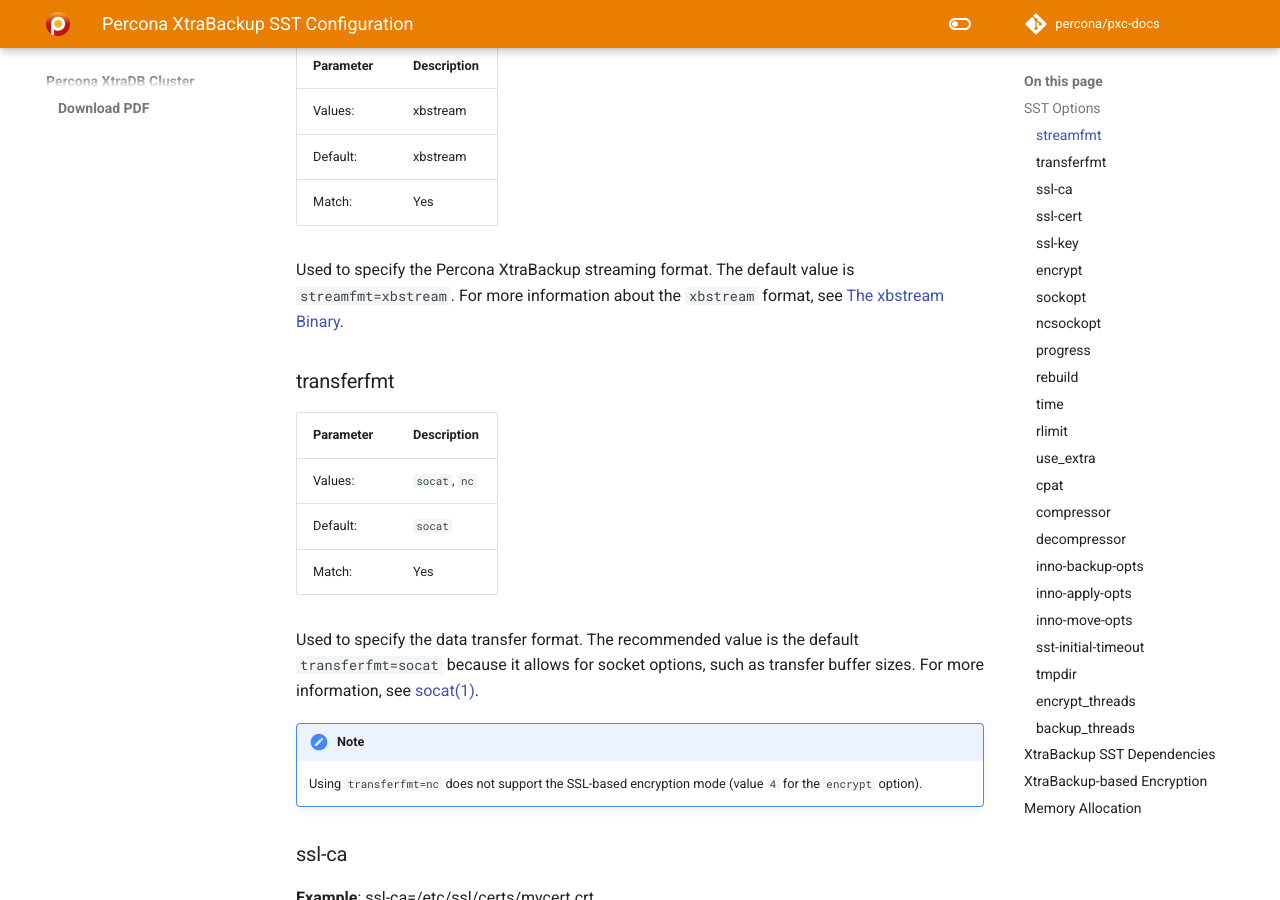
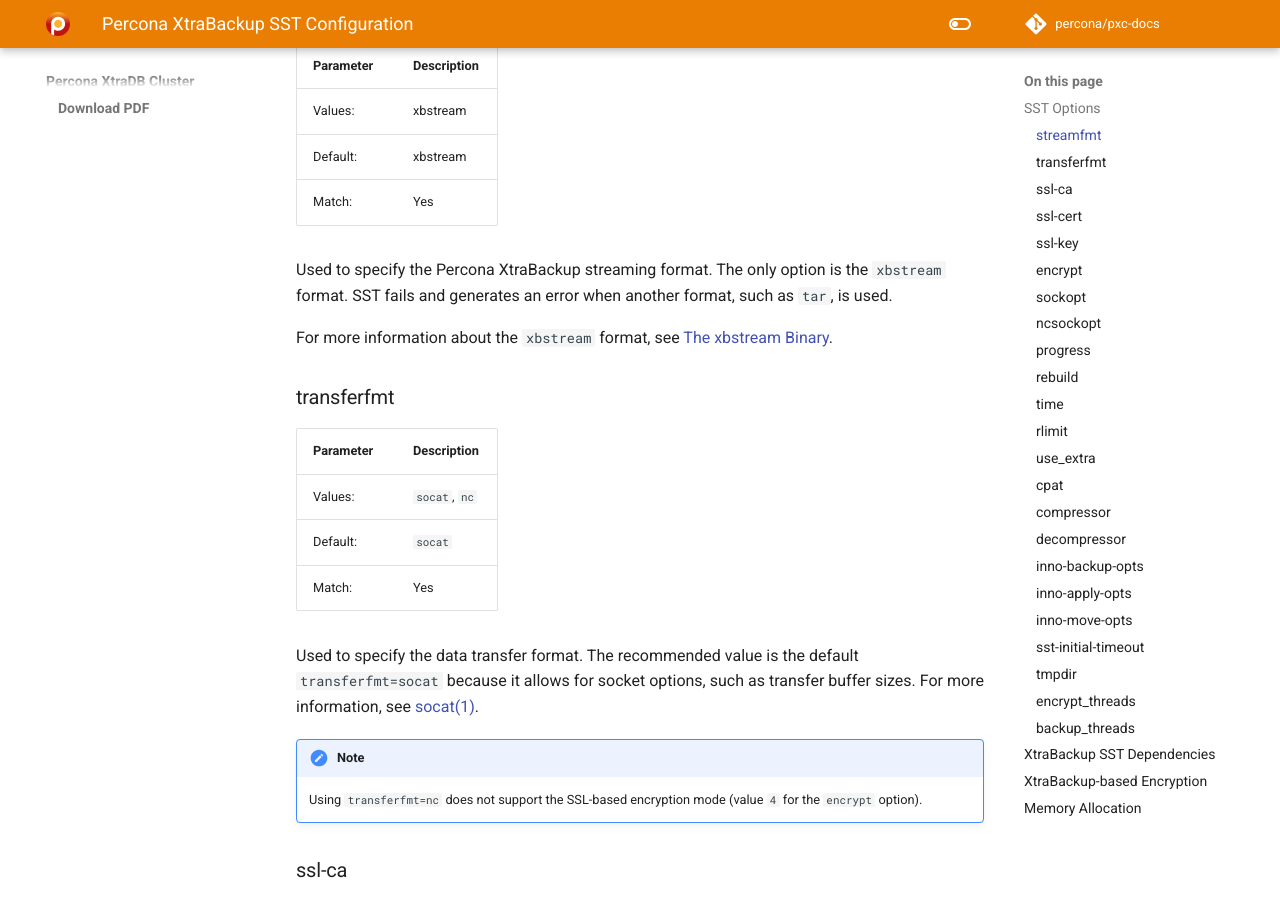
Before and after one commit to percona/pxc-docs, an MkDocs documentation site: the page built from docs/manual/xtrabackup_sst.md, in a window 1280 px wide and 900 px high, scrolled down 730 px. Built offline with MkDocs 1.6.1 and Material for MkDocs 9.7.7, drawn with Linux system fonts in a browser that asks for light colours; nearby versions of some CDN libraries; comment, search, counter and statistics services are not loaded; the version menu is left out.

Commit message:
PXC-4122 streamfmt option in PXC 8.0 mentions tar while XtraBackup 8.0 does not support it (8.0)
	modified:   docs/manual/xtrabackup_sst.md

```diff
--- a/docs/manual/xtrabackup_sst.md
+++ b/docs/manual/xtrabackup_sst.md
@@ -23,7 +23,6 @@
 
     * SST options must be specified in the main `my.cnf` file.
 
-
 ### streamfmt
 
 | Parameter      | Description        |
@@ -32,7 +31,8 @@
 | Default:       | xbstream           |
 | Match:         | Yes                |
 
-Used to specify the Percona XtraBackup streaming format. The default value is `streamfmt=xbstream`.
+Used to specify the Percona XtraBackup streaming format. The only option is the `xbstream` format. SST fails and generates an error when another format, such as `tar`, is used.
+
 For more information about the `xbstream` format, see [The xbstream Binary](https://www.percona.com/doc/percona-xtrabackup/8.0/xbstream/xbstream.html).
 
 
```
